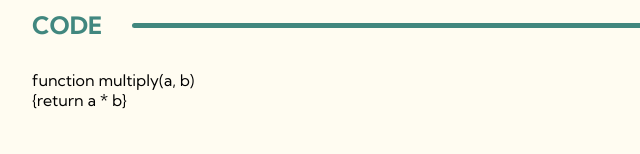
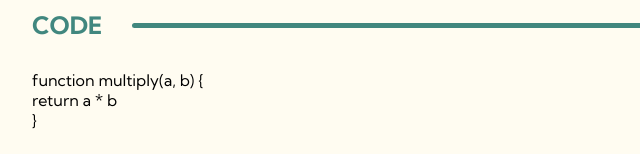
Before and after one commit to DHolets99/rsschool-cv, a plain HTML site: page index.html in a window 1280 px wide. Shown: the part 798-952 px from the top of the page, 128-768 px from the left. Drawn offline with Linux system fonts and the light colour scheme.

Commit message:
Update index.html

```diff
--- a/index.html
+++ b/index.html
@@ -105,9 +105,11 @@
                 </div>
                 <div class="code_context">
                     <code>
-                       function multiply(a, b)
+                       function multiply(a, b) {
                         <br>
-                       {return a * b}
+                        return a * b
+                        <br>
+                        }
                         </code>
                 </div>
             </section>
```
